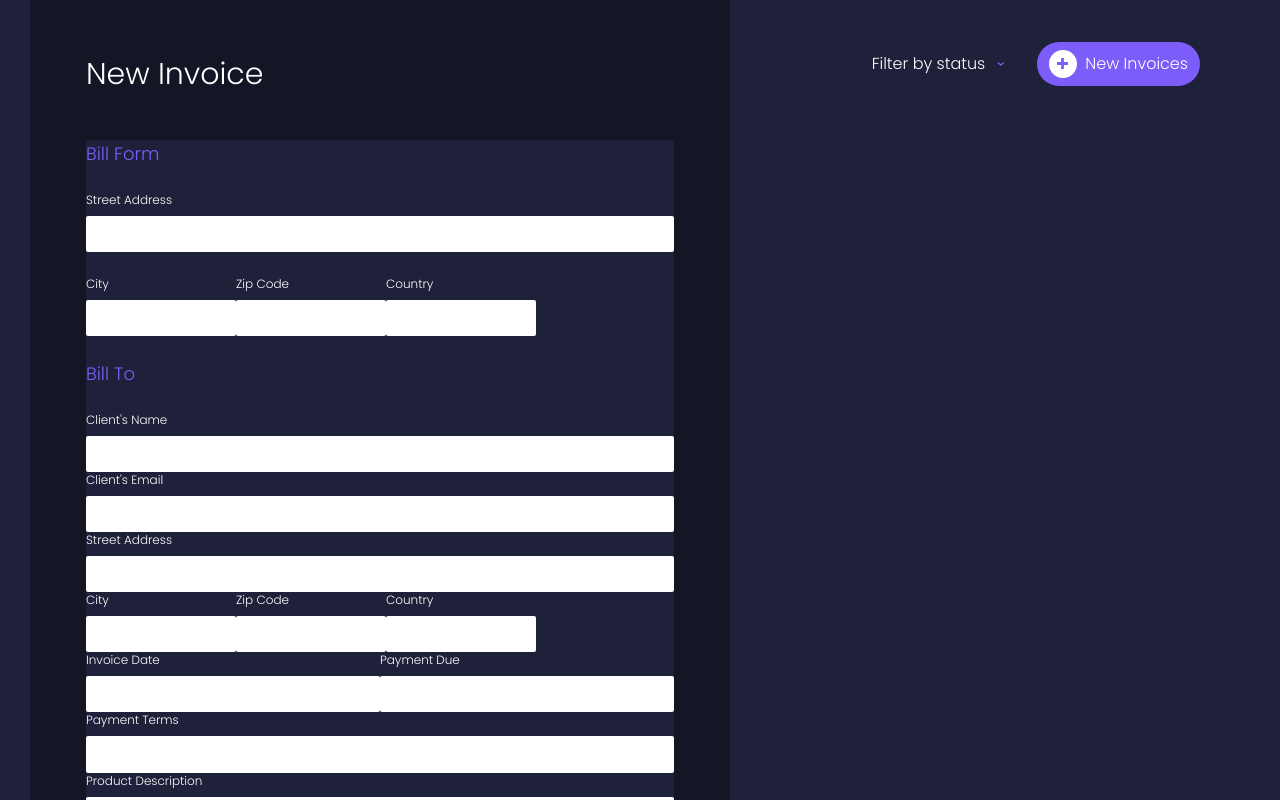
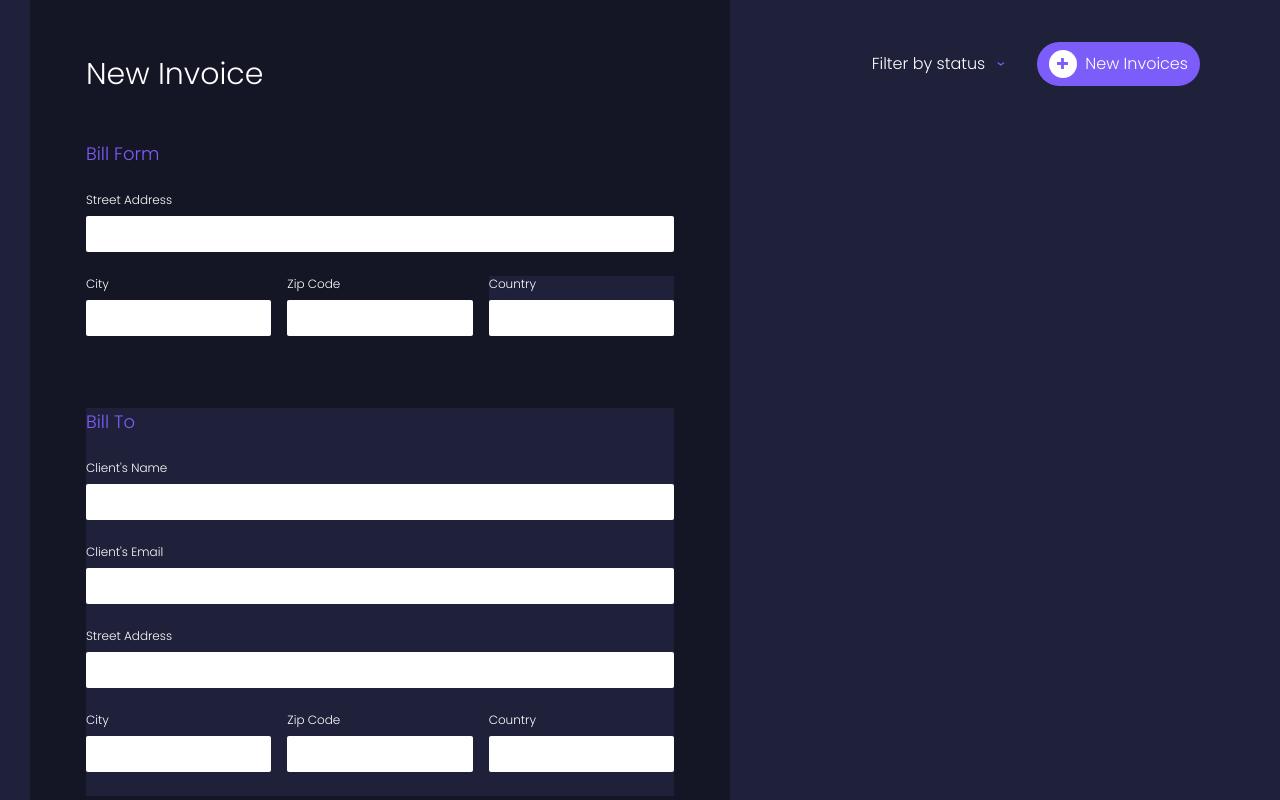
Before and after one commit to ZweMannHtet/Ticket-Invoices, a Vue app: page / in a window 1280 px wide. Built offline with nearby package versions, Linux system fonts and the light colour scheme; the HTML template or start-up script is replaced by a standard one.

Commit message:
InvoiceModal Update

```diff
--- a/src/components/InvoiceModal.vue
+++ b/src/components/InvoiceModal.vue
@@ -12,33 +12,45 @@
         New Invoice
       </h1>
 
-      <div class="bill-form flex flex-col">
-        <h4 class="bill-form mb-6 text-lg text-pale-purple">Bill Form</h4>
-        <div class="input flex flex-col mb-6">
-          <label for="billerStreetAddress" class="address text-xs mb-2"
+      <div class="bill-form flex flex-col mb-12 bg-content-color">
+        <h4 class="bill-from mb-6 text-lg text-pale-purple bg-content-color">
+          Bill Form
+        </h4>
+        <div class="input flex flex-col mb-6 bg-content-color">
+          <label
+            for="billerStreetAddress"
+            class="address text-xs mb-2 bg-content-color"
             >Street Address</label
           >
           <input
-            class="text-input bg-white text-white w-full rounded-sm py-1.5 px-1 border-none"
+            class="text-input bg-white text-gray-700 w-full rounded-sm py-1.5 px-1 border-none focus:outline-none"
             type="text"
             required
             id="billerStreetAddress"
             v-model="billerStreetAdress"
           />
         </div>
-        <div class="location-details flex">
-          <div class="input flex flex-col w-[150px] mb-6">
-            <label for="billerCity" class="city text-xs mb-2">City</label>
+        <div class="location-details flex gap-4 bg-content-color">
+          <div
+            class="input flex flex-col w-[150px] mb-6 flex-1 bg-content-color"
+          >
+            <label for="billerCity" class="city text-xs mb-2 bg-content-color"
+              >City</label
+            >
             <input
               type="text"
               required
               id="billerCity"
               v-model="billerCity"
-              class="text-input bg-white text-white w-full rounded-sm py-1.5 px-1 border-none"
+              class="text-input bg-white text-gray-700 w-full rounded-sm py-1.5 px-1 border-none focus:outline-none"
             />
           </div>
-          <div class="input flex flex-col w-[150px] mb-6">
-            <label for="billerZipCode" class="zipcode text-xs mb-2"
+          <div
+            class="input flex flex-col w-[150px] mb-6 flex-1 bg-content-color"
+          >
+            <label
+              for="billerZipCode"
+              class="zipcode text-xs mb-2 bg-content-color"
               >Zip Code</label
             >
             <input
@@ -46,10 +58,10 @@
               required
               id="billerZipCode"
               v-model="billerZipCode"
-              class="text-input bg-white text-white w-full rounded-sm py-1.5 px-1 border-none"
+              class="text-input bg-white text-gray-700 w-full rounded-sm py-1.5 px-1 border-none focus:outline-none"
             />
           </div>
-          <div class="input flex flex-col w-[150px]">
+          <div class="input flex flex-col w-[150px] mb-6 flex-1">
             <label for="billerCountry" class="country text-xs mb-2"
               >Country</label
             >
@@ -58,79 +70,79 @@
               required
               id="billerCountry"
               v-model="billerCountry"
-              class="text-input bg-white text-white w-full rounded-sm py-1.5 px-1 border-none"
+              class="text-input bg-white text-gray-700 w-full rounded-sm py-1.5 px-1 border-none focus:outline-none"
             />
           </div>
         </div>
       </div>
 
-      <div class="bill-to flex flex-col">
+      <div class="bill-to flex flex-col mb-12">
         <h4 class="bill-to mb-6 text-lg text-pale-purple">Bill To</h4>
-        <div class="input flex flex-col">
+        <div class="input flex flex-col mb-6">
           <label for="clientName" class="clientname text-xs mb-2"
             >Client's Name</label
           >
           <input
-            class="text-input bg-white text-white w-full rounded-sm py-1.5 px-1 border-none"
+            class="text-input bg-white text-gray-700 w-full rounded-sm py-1.5 px-1 border-none focus:outline-none"
             type="text"
             required
             id="clientName"
             v-model="clientName"
           />
         </div>
-        <div class="input flex flex-col">
+        <div class="input flex flex-col mb-6">
           <label for="clientEmail" class="clientemail text-xs mb-2"
             >Client's Email</label
           >
           <input
-            class="text-input bg-white text-white w-full rounded-sm py-1.5 px-1 border-none"
+            class="text-input bg-white text-gray-700 w-full rounded-sm py-1.5 px-1 border-none focus:outline-none"
             type="text"
             required
             id="clientEmail"
             v-model="clientEmail"
           />
         </div>
-        <div class="input flex flex-col">
+        <div class="input flex flex-col mb-6">
           <label for="clientStreetAddress" class="streetaddress text-xs mb-2"
             >Street Address</label
           >
           <input
-            class="text-input bg-white text-white w-full rounded-sm py-1.5 px-1 border-none"
+            class="text-input bg-white text-gray-700 w-full rounded-sm py-1.5 px-1 border-none focus:outline-none"
             type="text"
             required
             id="clientStreetAddress"
             v-model="clientStreetAddress"
           />
         </div>
-        <div class="location-details flex">
-          <div class="input flex flex-col w-[150px]">
+        <div class="location-details flex gap-4">
+          <div class="input flex flex-col w-[150px] mb-6 flex-1">
             <label for="clientCity" class="citytwo text-xs mb-2">City</label>
             <input
-              class="text-input bg-white text-white w-full rounded-sm py-1.5 px-1 border-none"
+              class="text-input bg-white text-gray-700 w-full rounded-sm py-1.5 px-1 border-none focus:outline-none"
               type="text"
               required
               id="clientCity"
               v-model="clientCity"
             />
           </div>
-          <div class="input flex flex-col w-[150px]">
+          <div class="input flex flex-col w-[150px] mb-6 flex-1">
             <label for="clientZipCode" class="zipcodetwo text-xs mb-2"
               >Zip Code</label
             >
             <input
-              class="text-input bg-white text-white w-full rounded-sm py-1.5 px-1 border-none"
+              class="text-input bg-white text-gray-700 w-full rounded-sm py-1.5 px-1 border-none focus:outline-none"
               type="text"
               required
               id="clientZipCode"
               v-model="clientZipCode"
             />
           </div>
-          <div class="input flex flex-col w-[150px]">
+          <div class="input flex flex-col w-[150px] mb-6 flex-1">
             <label for="clientCountry" class="countrytwo text-xs mb-2"
               >Country</label
             >
             <input
-              class="text-input bg-white text-white w-full rounded-sm py-1.5 px-1 border-none"
+              class="text-input bg-white text-gray-700 w-full rounded-sm py-1.5 px-1 border-none focus:outline-none"
               type="text"
               required
               id="clientCountry"
@@ -140,26 +152,26 @@
         </div>
       </div>
 
-      <div class="invoice-work flex flex-col">
-        <div class="payment flex">
-          <div class="input flex flex-col">
+      <div class="invoice-work flex flex-col mb-6">
+        <div class="payment flex gap-6">
+          <div class="input flex flex-col mb-6 flex-1">
             <label for="invoiceDate" class="invoicedata text-xs mb-2"
               >Invoice Date</label
             >
             <input
-              class="text-input bg-white text-white w-full rounded-sm py-1.5 px-1 border-none"
+              class="text-input bg-white text-gray-700 w-full rounded-sm py-1.5 px-1 border-none focus:outline-none"
               type="text"
               disabled
               id="invoiceDate"
               v-model="invoiceDate"
             />
           </div>
-          <div class="input flex flex-col">
+          <div class="input flex flex-col mb-6 flex-1">
             <label for="invoiceDateUnix" class="paymentdue text-xs mb-2"
               >Payment Due</label
             >
             <input
-              class="text-input bg-white text-white w-full rounded-sm py-1.5 px-1 border-none"
+              class="text-input bg-white text-gray-700 w-full rounded-sm py-1.5 px-1 border-none focus:outline-none"
               type="text"
               disabled
               id="invoiceDateUnix"
@@ -168,12 +180,12 @@
           </div>
         </div>
 
-        <div class="input flex flex-col">
+        <div class="input flex flex-col mb-6">
           <label for="paymentTerms" class="paymentterm text-xs mb-2"
             >Payment Terms</label
           >
           <select
-            class="text-input bg-white text-white w-full rounded-sm py-1.5 px-1 border-none"
+            class="text-input bg-white text-gray-700 w-full rounded-sm py-1.5 px-1 border-none focus:outline-none"
             type="text"
             required
             id="paymentTerms"
@@ -183,14 +195,14 @@
             <option value="60">Net 60 Days</option>
           </select>
         </div>
-        <div class="input flex flex-col">
+        <div class="input flex flex-col mb-6">
           <label
             for="productDescription"
             class="productdescription text-xs mb-2"
             >Product Description</label
           >
           <input
-            class="text-input bg-white text-white w-full rounded-sm py-1.5 px-1 border-none"
+            class="text-input bg-white text-gray-700 w-full rounded-sm py-1.5 px-1 border-none focus:outline-none"
             type="text"
             required
             id="productDescription"
@@ -199,43 +211,55 @@
         </div>
 
         <div class="work-items">
-          <h3 class="item-list mb-4 text-lg text-gray-500">Item List</h3>
-          <table class="item-list">
-            <tr class="table-heading flex">
-              <th class="item-name">Item Name</th>
-              <th class="qty">Quantity</th>
-              <th class="price">Price</th>
-              <th class="total">Total</th>
+          <h3 class="item-list mb-4 text-lg text-gray-500 w-full">Item List</h3>
+          <table class="item-list mb-4 text-lg w-full">
+            <tr class="table-heading flex gap-4 text-sm mb-4">
+              <th class="item-name basis-1/2 text-left">Item Name</th>
+              <th class="qty basis-1/5 text-left">Quantity</th>
+              <th class="price basis-1/5 text-left">Price</th>
+              <th class="total basis-1/5 self-center text-left">Total</th>
             </tr>
             <tr
-              class="table-items flex"
+              class="table-items flex gap-4 text-sm relative mb-6 w-full"
               v-for="(item, index) in invoiceItemList"
               :key="index"
             >
-              <td class="item-name">
-                <input type="text" v-model="item.itemName" />
+              <td class="item-name basis-1/2">
+                <input type="text" v-model="item.itemName" class="nameInput" />
               </td>
-              <td class="qty"><input type="text" v-model="item.qty" /></td>
-              <td class="price"><input type="text" v-model="item.price" /></td>
-              <td class="total">
+              <td class="qty basis-[10%]">
+                <input type="text" v-model="item.qty" />
+              </td>
+              <td class="price basis-1/5">
+                <input type="text" v-model="item.price" />
+              </td>
+              <td class="total basis-1/5 self-center">
                 $ {{ (item.total = item.qty * item.price) }}
               </td>
               <img
                 @click="deleteInvoiceItem(item.id)"
                 src="@/assets/icon-delete.svg"
                 alt=""
+                class="item-image absolute top-4 right-0 w-3 h-4"
               />
             </tr>
           </table>
-          <div @click="addInvoiceItem" class="button flex">
-            <img src="@/assets/icon-plus.svg" alt="" />
+          <div
+            @click="addInvoiceItem"
+            class="button flex text-white bg-dark-purple text-center justify-center w-full py-3 px-3 rounded-[40px]"
+          >
+            <img
+              src="@/assets/icon-plus.svg"
+              alt=""
+              class="addItem mt-1.5 mr-1 w-3 h-3 bg-transparent"
+            />
             Add New Item
           </div>
         </div>
       </div>
 
-      <div class="save flex">
-        <div class="left">
+      <div class="save flex bg-content-color">
+        <div class="left bg-content-color">
           <button
             @click="closeInvoice"
             class="cancel bg-red items-center py-3 px-3 rounded-[40px] mr-2 text-white"
@@ -243,7 +267,7 @@
             Cancel
           </button>
         </div>
-        <div class="right flex">
+        <div class="right flex bg-content-color">
           <button
             @click="saveDraft"
             class="draft bg-dark-purple items-center py-3 px-3 rounded-[40px] mr-2 text-white"
```
